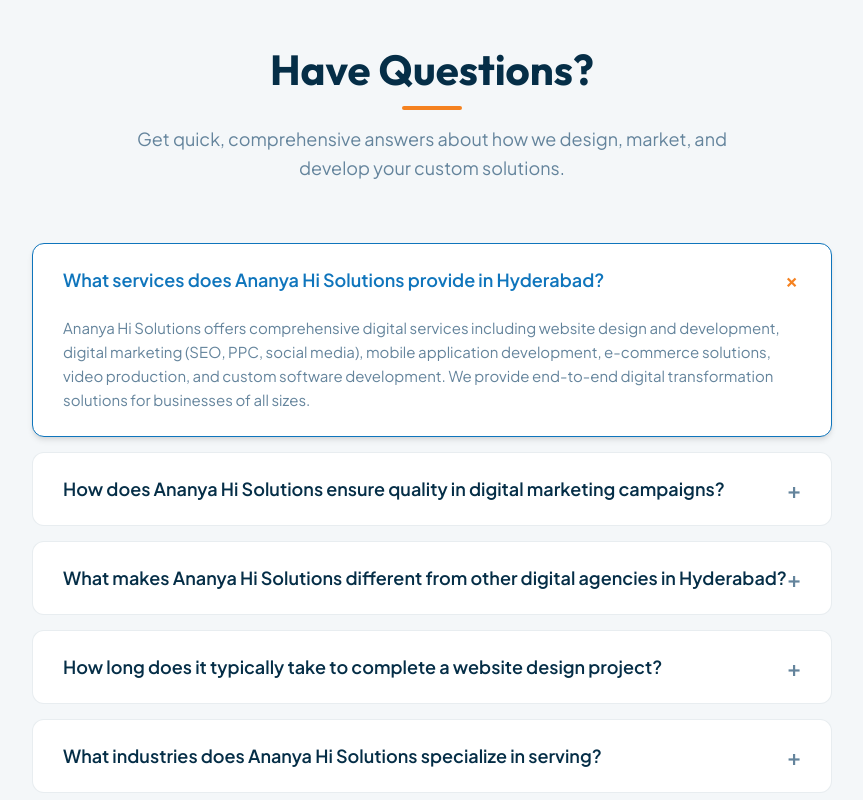
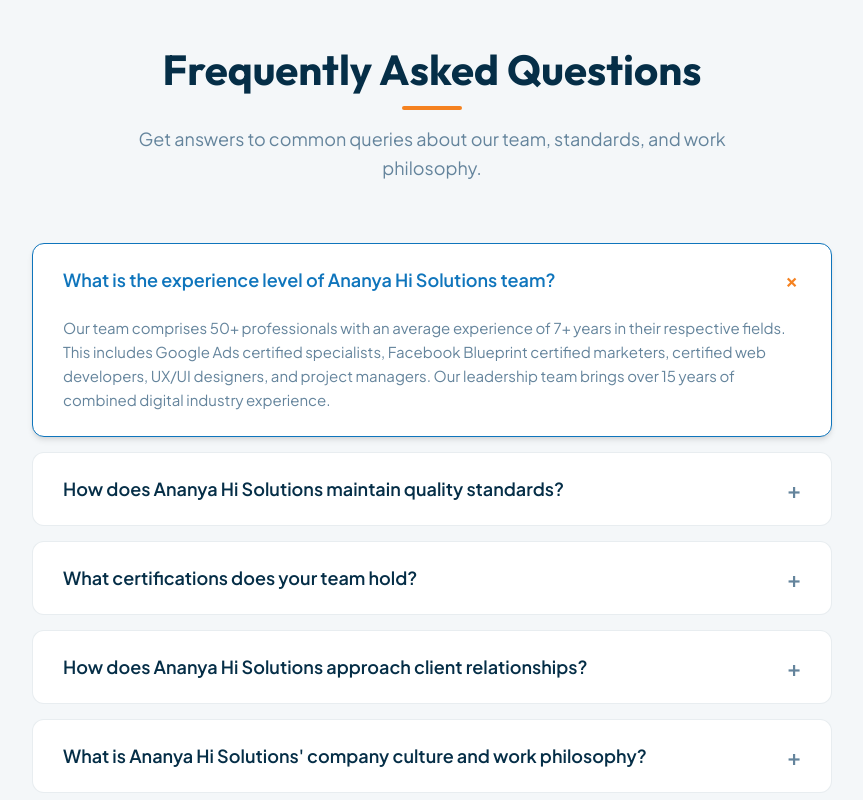
Before and after one commit to Vedabhavishya/AnanyaHiSolutions, a Next.js app: page /about in a window 1280 px wide. Shown: the part 3680-4480 px from the top of the page, without its empty margins (208-1071 px from the left). Built offline with nearby package versions, Linux system fonts and the light colour scheme.

Commit message:
feat(about): update FAQs with team experience, quality standards and certifications

```diff
--- a/src/app/about/page.js
+++ b/src/app/about/page.js
@@ -46,24 +46,24 @@
   const [activeFaq, setActiveFaq] = useState(0);
   const faqs = [
     {
-      q: "What services does Ananya Hi Solutions provide in Hyderabad?",
-      a: "Ananya Hi Solutions offers comprehensive digital services including website design and development, digital marketing (SEO, PPC, social media), mobile application development, e-commerce solutions, video production, and custom software development. We provide end-to-end digital transformation solutions for businesses of all sizes.",
+      q: "What is the experience level of Ananya Hi Solutions team?",
+      a: "Our team comprises 50+ professionals with an average experience of 7+ years in their respective fields. This includes Google Ads certified specialists, Facebook Blueprint certified marketers, certified web developers, UX/UI designers, and project managers. Our leadership team brings over 15 years of combined digital industry experience.",
     },
     {
-      q: "How does Ananya Hi Solutions ensure quality in digital marketing campaigns?",
-      a: "We employ data-driven strategies with continuous monitoring and optimization. Our certified digital marketing experts use advanced analytics, A/B testing, and industry-leading tools to track KPIs, measure ROI, and refine campaigns for maximum performance. We provide transparent monthly reports showing measurable results.",
+      q: "How does Ananya Hi Solutions maintain quality standards?",
+      a: "We follow industry-best practices and international quality standards including ISO-compliant processes, agile methodology for project management, code review protocols, multi-stage quality assurance testing, and continuous team training. Every project undergoes rigorous quality checks before delivery.",
     },
     {
-      q: "What makes Ananya Hi Solutions different from other digital agencies in Hyderabad?",
-      a: "Our key differentiators include 10+ years of proven experience, a team of certified experts, integrated service offerings under one roof, customized solutions rather than templates, transparent pricing, dedicated account management, and a proven track record of delivering measurable ROI for clients across diverse industries.",
+      q: "What certifications does your team hold?",
+      a: "Our team holds multiple industry certifications including Google Ads Certification, Google Analytics Certification, Facebook Blueprint Certification, HubSpot Inbound Marketing Certification, AWS Cloud Practitioner, and various programming and design certifications. We invest continuously in team development to stay current with evolving technologies.",
     },
     {
-      q: "How long does it typically take to complete a website design project?",
-      a: "Project timelines vary based on complexity and requirements. A standard business website takes 4-6 weeks, while complex e-commerce platforms or custom web applications may take 8-12 weeks. We provide detailed project timelines during consultation and maintain regular communication throughout the development process.",
+      q: "How does Ananya Hi Solutions approach client relationships?",
+      a: "We believe in building long-term partnerships, not just transactional relationships. Each client receives dedicated account management, transparent communication, regular progress updates, strategic consultation, and post-project support. We measure our success by your business growth and satisfaction.",
     },
     {
-      q: "What industries does Ananya Hi Solutions specialize in serving?",
-      a: "We have extensive experience serving diverse industries including e-commerce, healthcare, education, real estate, manufacturing, finance, technology startups, hospitality, and professional services. Our adaptable approach allows us to understand unique industry challenges and deliver tailored solutions that drive results in any sector.",
+      q: "What is Ananya Hi Solutions' company culture and work philosophy?",
+      a: "Our culture centers on continuous innovation, collaborative teamwork, client-centric thinking, and results-driven execution. We foster a learning environment where creativity thrives, encourage open communication, embrace challenges as opportunities, and celebrate both team and client successes.",
     },
   ];
 
@@ -607,8 +607,8 @@
       <section id="faq" className="section section-bg-alt">
         <div className="container">
           <div className="section-header">
-            <h2>Have Questions?</h2>
-            <p>Get quick, comprehensive answers about how we design, market, and develop your custom solutions.</p>
+            <h2>Frequently Asked Questions</h2>
+            <p>Get answers to common queries about our team, standards, and work philosophy.</p>
           </div>
 
           <div className="faq-container">
```
